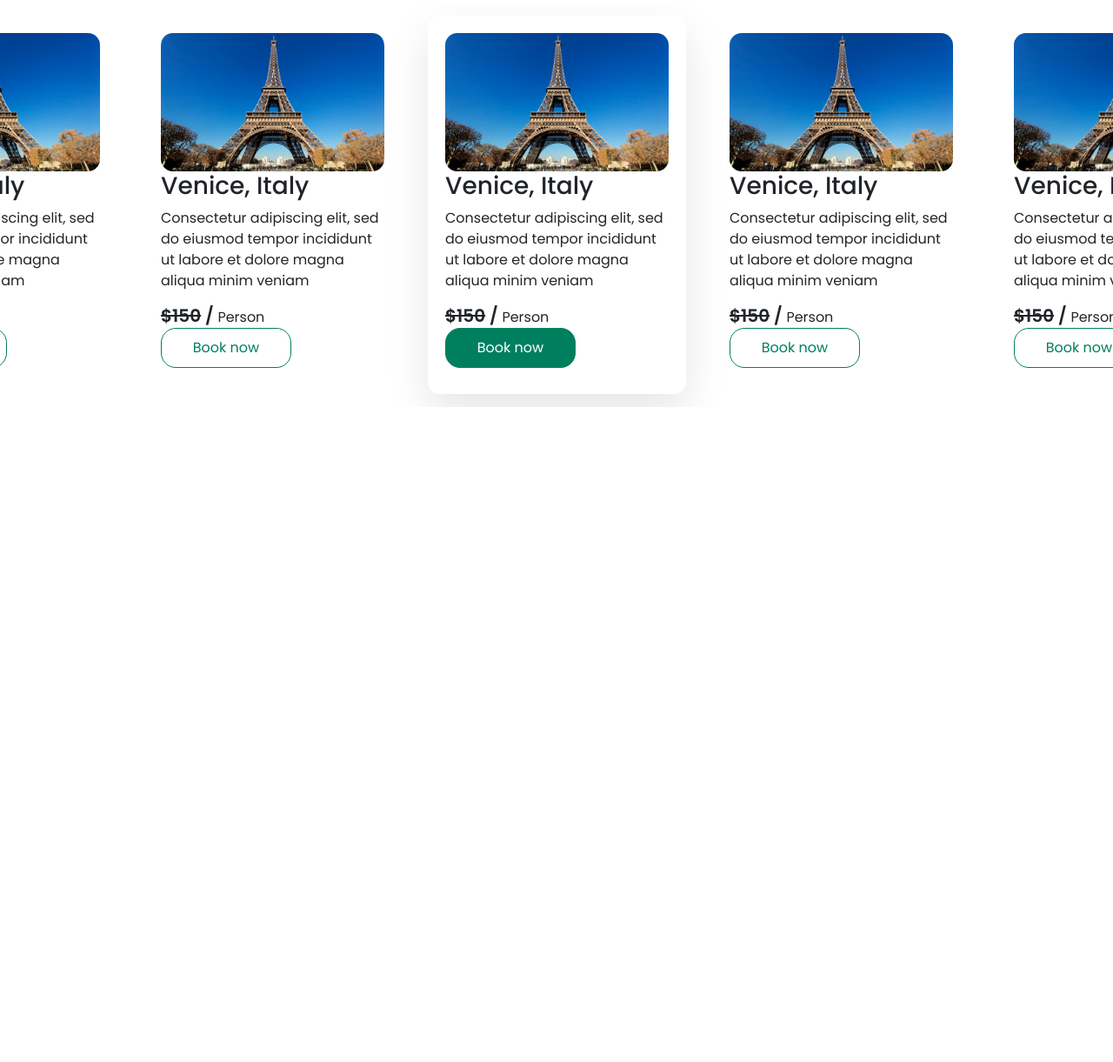
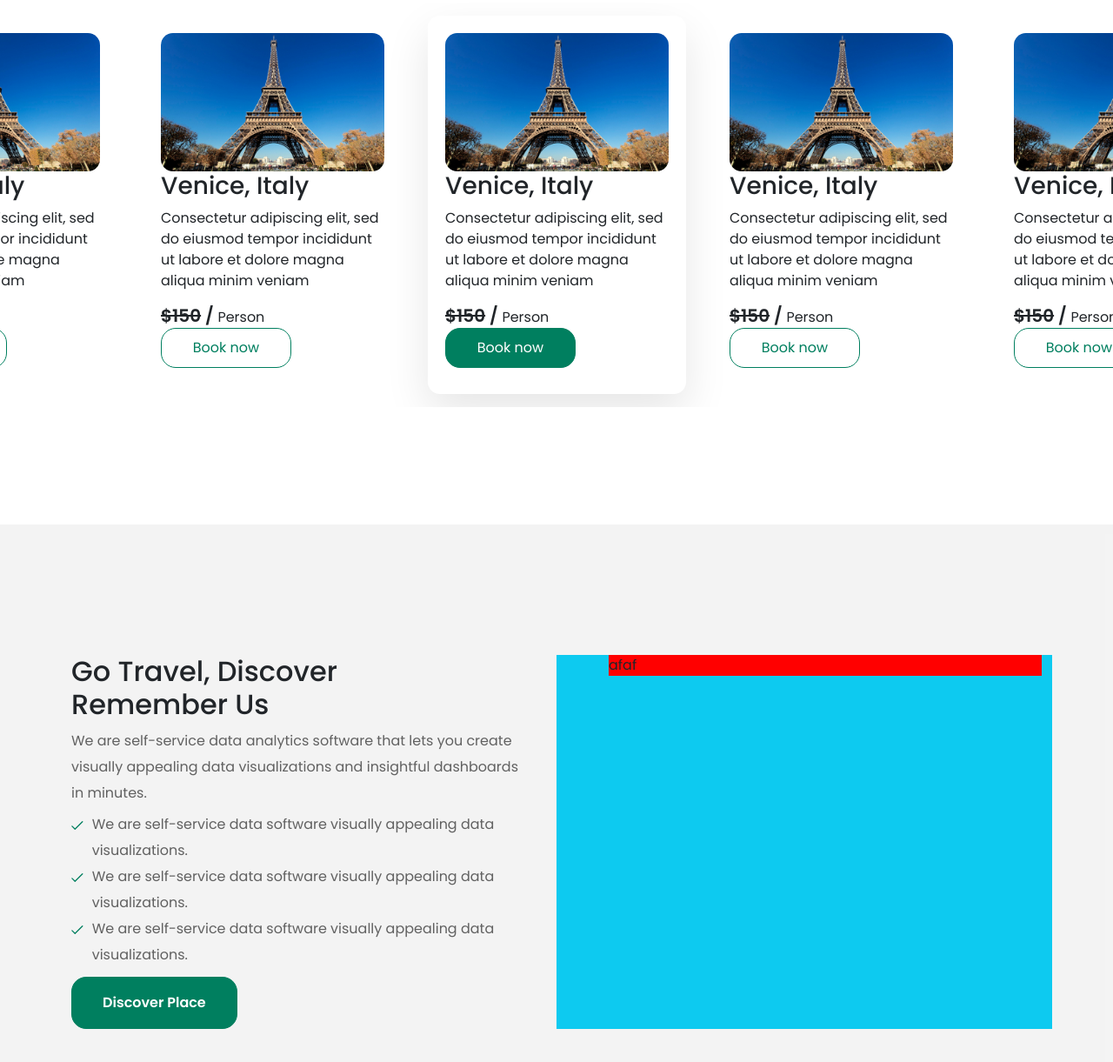
Before and after one commit to Alamin-Coding/iaw-2207, a plain HTML site: page index.html in a window 1280 px wide. Shown: the part 2435-3656 px from the top of the page at 87% size. Before the commit the page ends 2903 px from the top, so only its background shows below. Drawn offline with Linux system fonts and the light colour scheme.

Commit message:
Go Travels section part added

```diff
--- a/css/style.css
+++ b/css/style.css
@@ -12,9 +12,13 @@ body{
 *{
     padding: 0;
     margin: 0;
+    outline: 0 ;
+    box-sizing: border-box;
 }
 ul,ol,li{
     list-style: none;
+    padding: 0;
+    margin: 0;
 }
 a{
     display: inline-block;
@@ -43,6 +47,17 @@ input:focus,button:focus,select:focus{
     font-size: 16px;
     line-height: 30px;
     color: var(--paragraph-color);
+}
+.common_btn{
+    background: var(--primary-color);
+    border-radius: 17px;
+    text-align: center;
+    padding: 17px 35px;
+    color: var(--white-color);
+    font-weight: 600;
+    font-size: 16px;
+    line-height: 24px;
+    border: 1px solid var(--primary-color);
 }
 /* All Common css End */
 
@@ -214,6 +229,7 @@ stroke: red;}
 ==============================*/
 #popular{
     padding-top: 120px;
+    padding-bottom: 135px;
 }
 #popular .common_haeading{
     text-align: center;
@@ -268,6 +284,48 @@ stroke: red;}
 
 
 /*==============================
+     go_travel part Start
+==============================*/
+#go_travel{
+    padding: 150px 0;
+    background: rgba(30, 30, 30, 0.05);
+}
+.go_travel_left{
+    max-width: 516px;
+}
+.go_travel_left h2{
+    padding-right: 50px;
+}
+.go_travel_left{}
+.go_travel_left ul{}
+.go_travel_left ul li{
+    display: flex;
+    gap: 10px;
+    margin-bottom: 10px;
+}
+.go_travel_left ul li span{
+    font-weight: 400;
+    font-size: 16px;
+    line-height: 30px;
+    color: var(--paragraph-color);
+    margin-top: -10px;
+}
+.go_travel_left a:hover{
+    background: transparent;
+    color: var(--primary-color);
+}
+
+.go_travel_right{
+    max-width: 570px;
+    background: red;
+    margin-left: 48px;
+}
+/*==============================
+     go_travel part End
+==============================*/
+
+
+/*==============================
      Navbar part Start
 ==============================*/
 /*==============================
--- a/index.html
+++ b/index.html
@@ -339,6 +339,55 @@
     </section>
     <!-- Popular part end -->
 
+    <!-- Go Travel part start -->
+    <section id="go_travel">
+      <div class="container">
+        <div class="row">
+          <div class="col-lg-6">
+            <div class="go_travel_left">
+              <div class="common_haeading">
+                <h2>Go Travel, Discover Remember Us</h2>
+                <p>We are self-service data analytics software that lets you create visually appealing data visualizations and insightful dashboards in minutes.</p>
+              </div>
+              <ul>
+                <li>
+                  <svg width="16" height="12" viewBox="0 0 16 12" fill="none" xmlns="http://www.w3.org/2000/svg">
+                    <path d="M1 7L5 11L15 1" stroke="#007F5F" stroke-width="1.5" stroke-linecap="round" stroke-linejoin="round"/>
+                  </svg>
+                  <span>
+                    We are self-service data software visually appealing data visualizations.
+                  </span>
+                </li>
+                <li>
+                  <svg width="16" height="12" viewBox="0 0 16 12" fill="none" xmlns="http://www.w3.org/2000/svg">
+                    <path d="M1 7L5 11L15 1" stroke="#007F5F" stroke-width="1.5" stroke-linecap="round" stroke-linejoin="round"/>
+                  </svg>
+                  <span>
+                    We are self-service data software visually appealing data visualizations.
+                  </span>
+                </li>
+                <li>
+                  <svg width="16" height="12" viewBox="0 0 16 12" fill="none" xmlns="http://www.w3.org/2000/svg">
+                    <path d="M1 7L5 11L15 1" stroke="#007F5F" stroke-width="1.5" stroke-linecap="round" stroke-linejoin="round"/>
+                  </svg>
+                  <span>
+                    We are self-service data software visually appealing data visualizations.
+                  </span>
+                </li>
+              </ul>
+              <a class="common_btn" href="#">Discover Place</a>
+            </div>
+          </div>
+          <div class="col-lg-6 bg-info ">
+            <div class="go_travel_right">
+              afaf
+            </div>
+          </div>
+        </div>
+      </div>
+    </section>
+    <!-- Go Travel part end -->
+
 
 
     <script src="js/jquery-1.12.4.min.js"></script>
```
